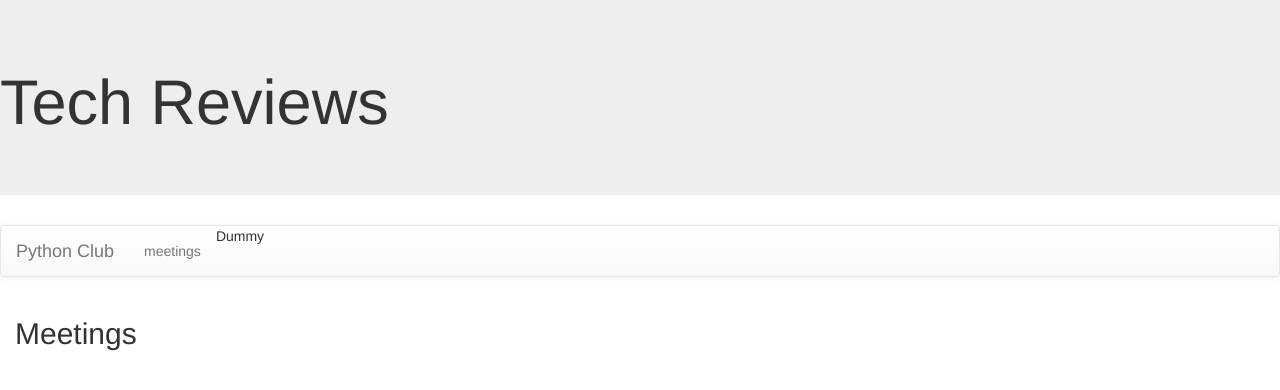
After one commit to hamadahmeds/TechReviewW2021, a Django app: page /Clubapp/meeting/ in a window 1280 px wide. The commit adds this page. Shown: the top 390 px of the page. Run offline with Django 3.2, Linux system fonts and the light colour scheme; data that the repository does not hold is empty; some libraries are stand-ins or nearby versions.

Commit message:
assignment5 commit

```diff
--- a/Clubapp/models.py
+++ b/Clubapp/models.py
@@ -32,9 +32,6 @@ class Meeting_Minutes(models.Model):
 
 
 
-
-
-
 class Resource (models.Model):
     ResourceName=models.CharField(max_length=255)
     ResourceType=models.CharField(max_length=255)
@@ -42,8 +39,6 @@ class Resource (models.Model):
     DateEntered=models.DateField()
     UserID=models.ForeignKey(User,on_delete=models.DO_NOTHING)
     Description=models.TextField()
-
-
 
 
     def __str__(self):
--- /dev/null
+++ b/Clubapp/templates/Clubapp/meetings.html
@@ -0,0 +1,12 @@
+{% extends 'base.html' %}
+{% block content %}
+<h2>Meetings</h2>
+<ul>
+    {% for p in meeting_list %}
+   <li>{{ p.MeetingTittle }}</li>
+   {% endfor %}
+
+
+</ul>
+
+{% endblock %}
--- a/Clubapp/templates/base.html
+++ b/Clubapp/templates/base.html
@@ -17,7 +17,8 @@
 </div>
 <ul class="nav navbar-nav">
   <!-- her will be all manue options  -->
-<li>Dummy</li>
+  <li><a href="{% url 'meeting' %}">meetings</a></li>
+
 <li>Dummy</li>
 </ul>
 </div>
--- a/Clubapp/urls.py
+++ b/Clubapp/urls.py
@@ -3,4 +3,6 @@ from . import views
 
 urlpatterns = [
    path('', views.index, name='index'),
+   path('meeting/',views.meeting, name='meeting'),
+
 ]
--- a/Clubapp/views.py
+++ b/Clubapp/views.py
@@ -1,5 +1,12 @@
 from django.shortcuts import render
 
+from.models import Meeting, Meeting_Minutes, Resource ,Event
 # Create your views here.
 def index (request):
     return render(request, 'Clubapp/index.html')
+
+def meeting(request):
+    meeting_list=Meeting.objects.all()
+    return render(request, 'Clubapp/meetings.html', {'meeting_list':meeting_list})
+
+    # this will contain all the meetngs //
```
